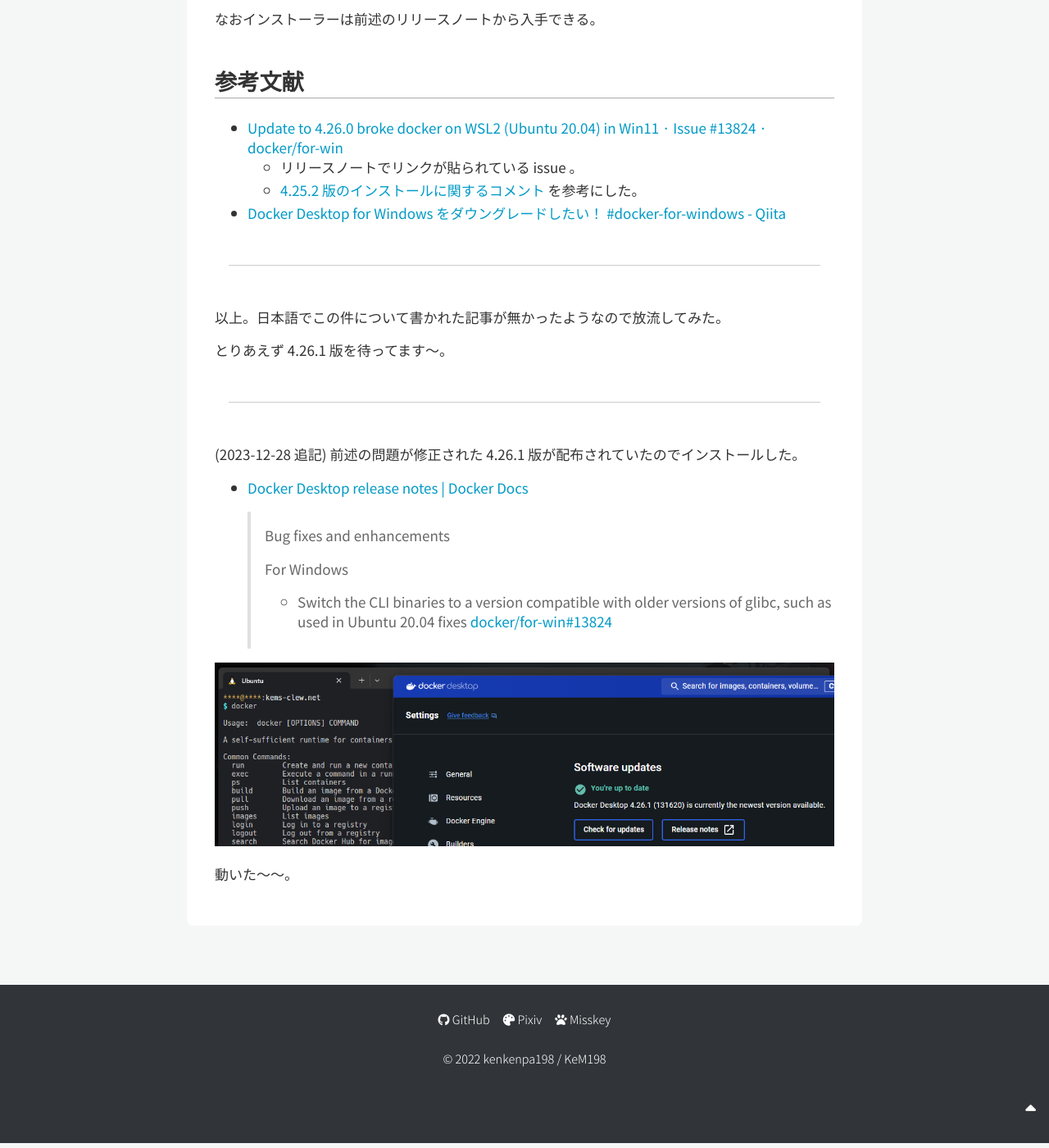
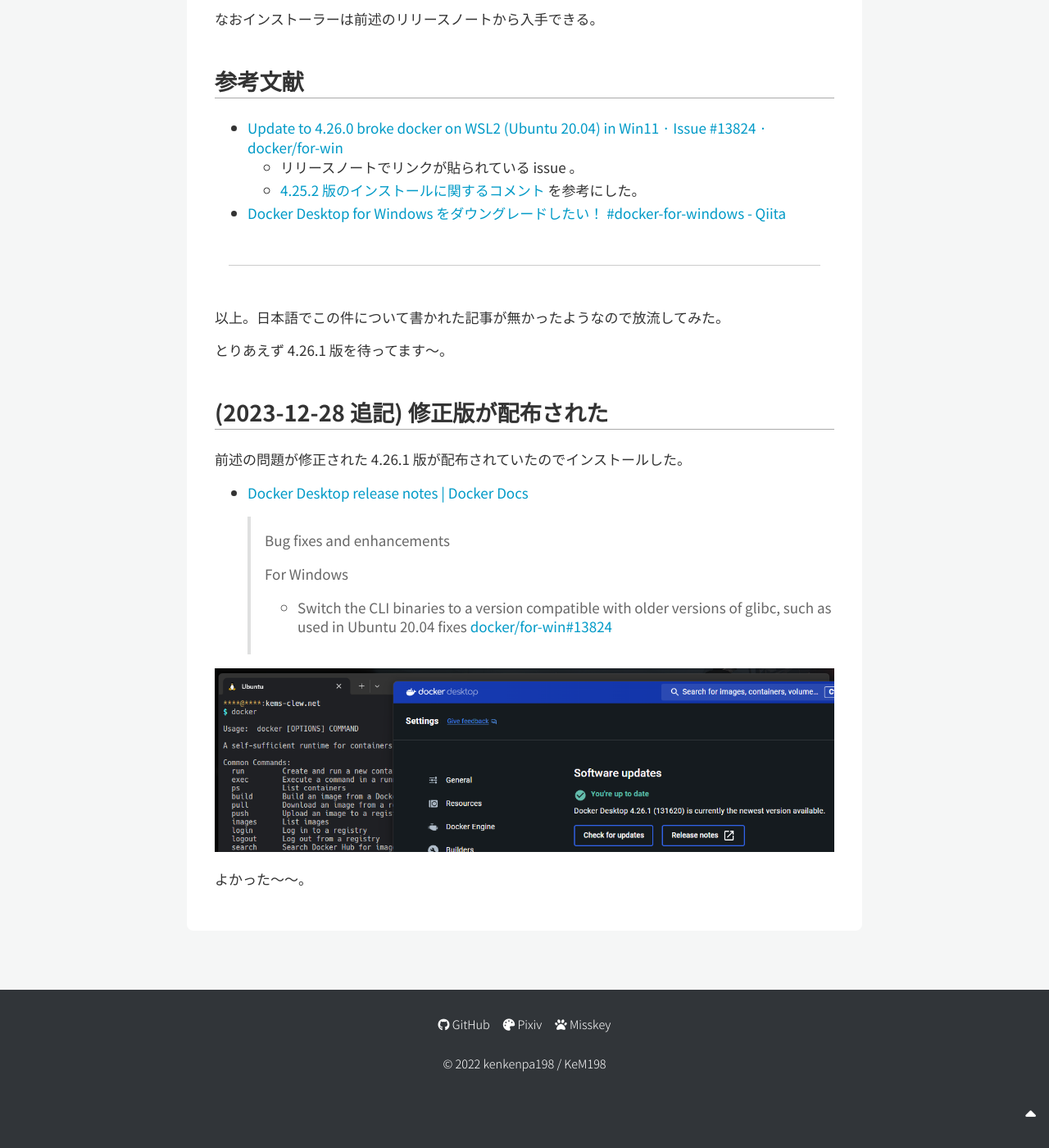
Before and after one commit to kenkenpa198/kems-clew.net, a Jekyll site: the page built from docs/_posts/2023-12-11-docker-desktop-4-26-0-issue.md, in a window 1280 px wide and 1400 px high, scrolled down 1679 px. Shown: the whole window at 82% size. Built offline with Jekyll 4.4.1, drawn with Linux system fonts in a browser that asks for light colours; nearby versions of some CDN libraries; some of the changed text lies outside the part shown.

Commit message:
update note 2023-12-11-docker-desktop-4-26-0-issue

```diff
--- a/docs/_posts/2023-12-11-docker-desktop-4-26-0-issue.md
+++ b/docs/_posts/2023-12-11-docker-desktop-4-26-0-issue.md
@@ -70,9 +70,9 @@
 
 とりあえず 4.26.1 版を待ってます～。
 
----
+## (2023-12-28 追記) 修正版が配布された
 
-(2023-12-28 追記) 前述の問題が修正された 4.26.1 版が配布されていたのでインストールした。
+前述の問題が修正された 4.26.1 版が配布されていたのでインストールした。
 
 - [Docker Desktop release notes \| Docker Docs](https://docs.docker.com/desktop/release-notes/#4261)
 
@@ -84,4 +84,4 @@
 
 ![docker-4261](/images/notes/2023-12-11-docker-desktop-4-26-0-issue/docker-4261.png)
 
-動いた～～。
+よかった～～。
```
Also changed, not shown: other parts of docs/_posts/2023-12-11-docker-desktop-4-26-0-issue.md (+1 -1 lines).
